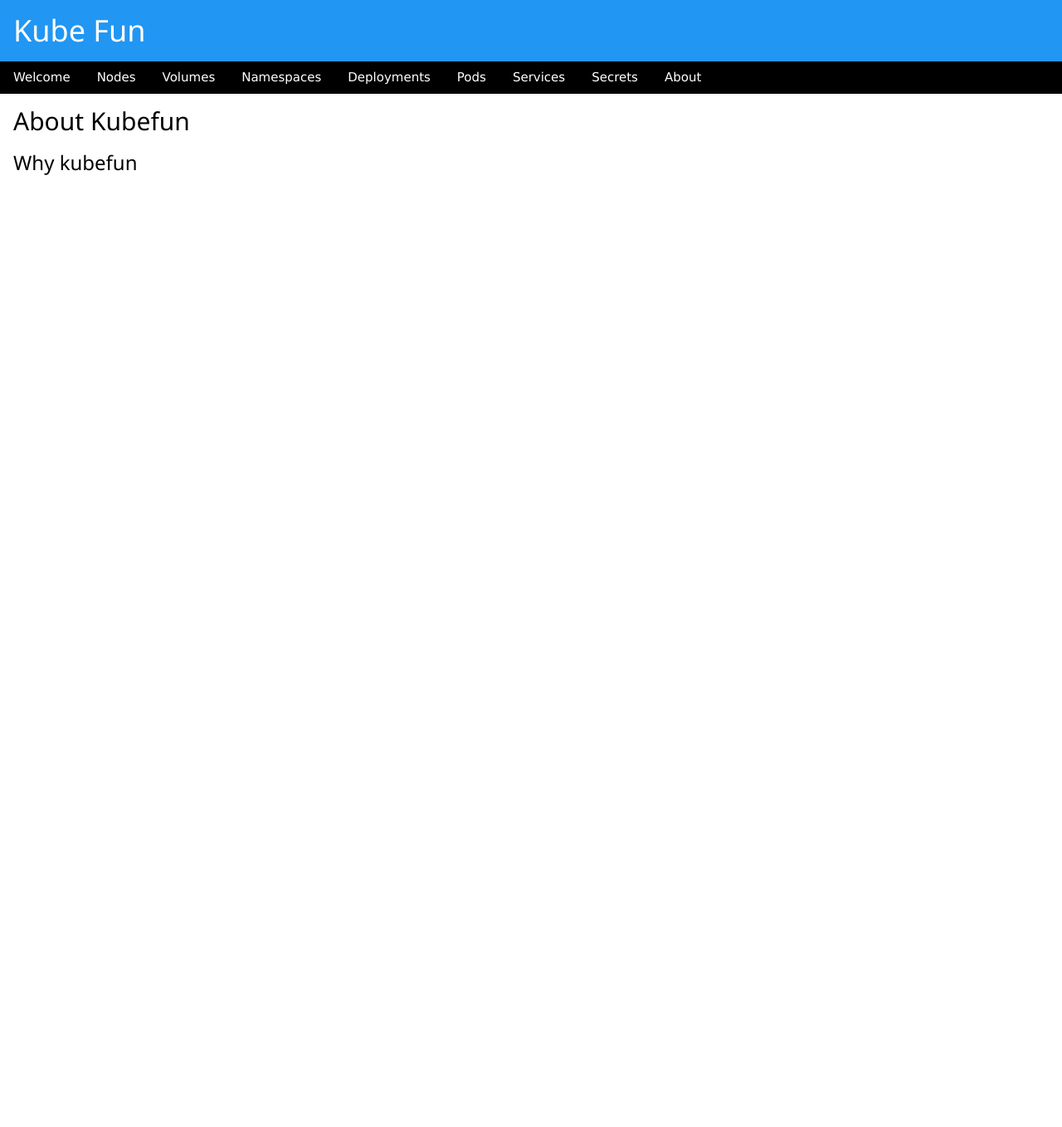
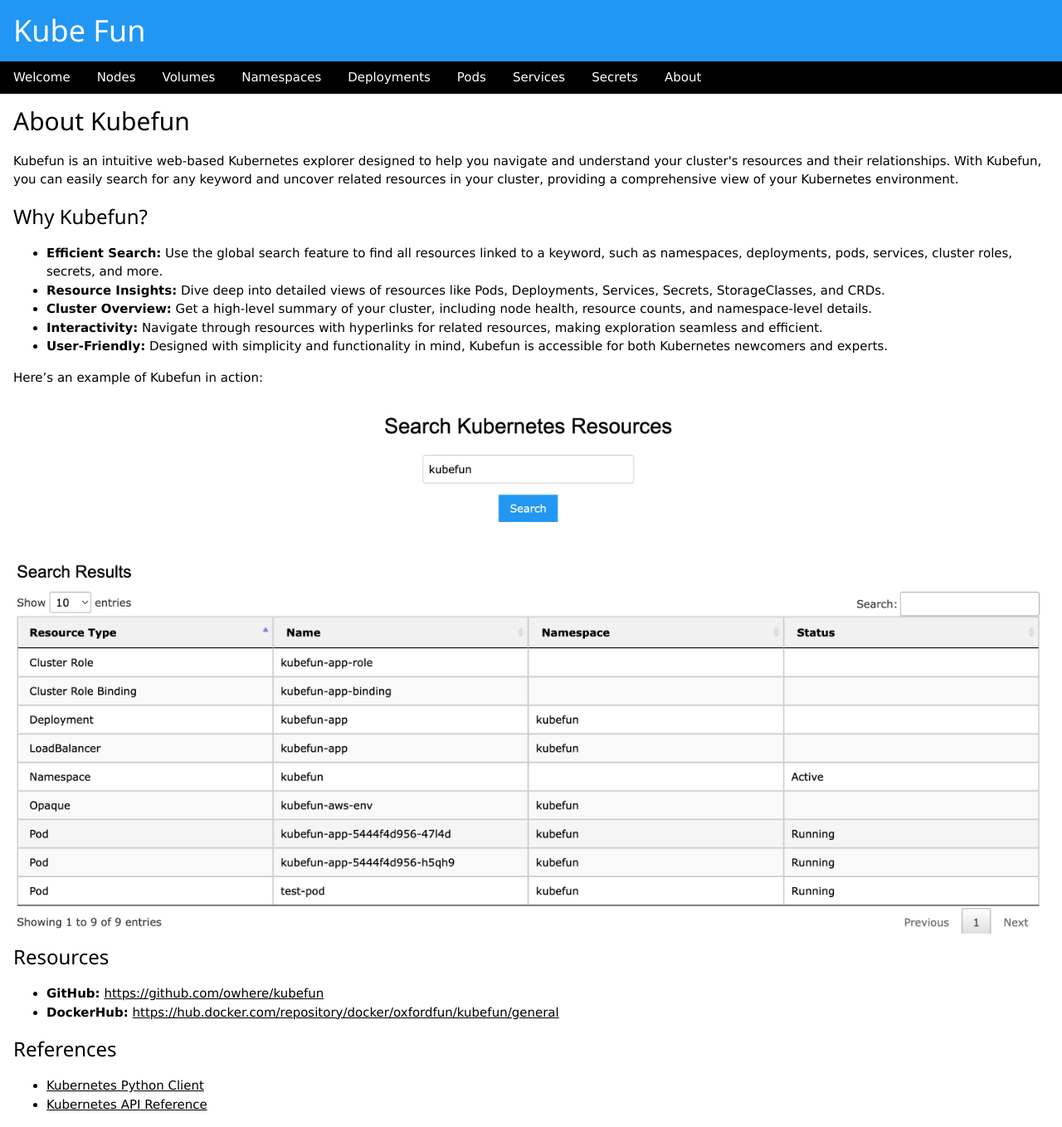
Before and after one commit to owhere/kubefun, a Flask app: page /about in a window 1280 px wide. Shown: the whole page at 83% size. Before the commit the page ends 211 px from the top, so only its background shows below. Run offline with Flask 3, Linux system fonts and the light colour scheme; some libraries are stand-ins or nearby versions.

Commit message:
add readme and about page

```diff
--- a/templates/about.html
+++ b/templates/about.html
@@ -1,7 +1,42 @@
 {% extends "base.html" %}
 {% block content %}
 <h2>About Kubefun</h2>
+<p>
+    Kubefun is an intuitive web-based Kubernetes explorer designed to help you navigate and understand your cluster's resources and their relationships.
+    With Kubefun, you can easily search for any keyword and uncover related resources in your cluster, providing a comprehensive view of your Kubernetes environment.
+</p>
 
-<h3>Why kubefun</h3>
+<h3>Why Kubefun?</h3>
+<ul>
+    <li>
+        <strong>Efficient Search:</strong> Use the global search feature to find all resources linked to a keyword, such as namespaces, deployments, pods, services, cluster roles, secrets, and more.
+    </li>
+    <li>
+        <strong>Resource Insights:</strong> Dive deep into detailed views of resources like Pods, Deployments, Services, Secrets, StorageClasses, and CRDs.
+    </li>
+    <li>
+        <strong>Cluster Overview:</strong> Get a high-level summary of your cluster, including node health, resource counts, and namespace-level details.
+    </li>
+    <li>
+        <strong>Interactivity:</strong> Navigate through resources with hyperlinks for related resources, making exploration seamless and efficient.
+    </li>
+    <li>
+        <strong>User-Friendly:</strong> Designed with simplicity and functionality in mind, Kubefun is accessible for both Kubernetes newcomers and experts.
+    </li>
+</ul>
 
+<p>Here’s an example of Kubefun in action:</p>
+<img src="{{ url_for('static', filename='images/kubefun.png') }}" alt="Kubefun Screenshot" style="max-width: 100%; height: auto;">
+
+<h3>Resources</h3>
+<ul>
+    <li><strong>GitHub:</strong> <a href="https://github.com/owhere/kubefun" target="_blank">https://github.com/owhere/kubefun</a></li>
+    <li><strong>DockerHub:</strong> <a href="https://hub.docker.com/repository/docker/oxfordfun/kubefun/general" target="_blank">https://hub.docker.com/repository/docker/oxfordfun/kubefun/general</a></li>
+</ul>
+
+<h3>References</h3>
+<ul>
+    <li><a href="https://github.com/kubernetes-client/python" target="_blank">Kubernetes Python Client</a></li>
+    <li><a href="https://kubernetes.io/docs/reference/kubernetes-api/" target="_blank">Kubernetes API Reference</a></li>
+</ul>
 {% endblock %}
```
Also changed, not shown: README.md, static/images/kubefun-ns.png (added), static/images/kubefun.png (added).
